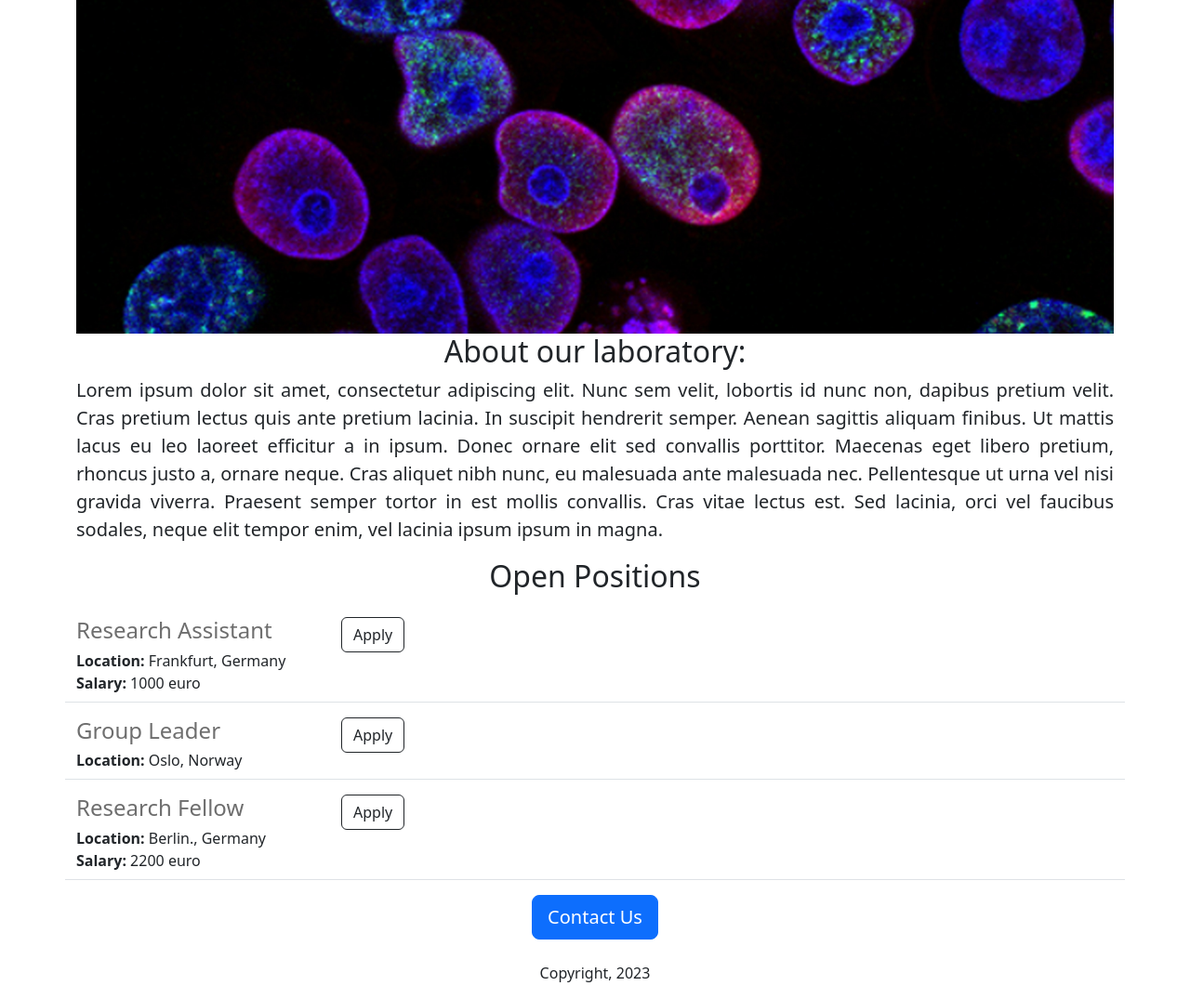
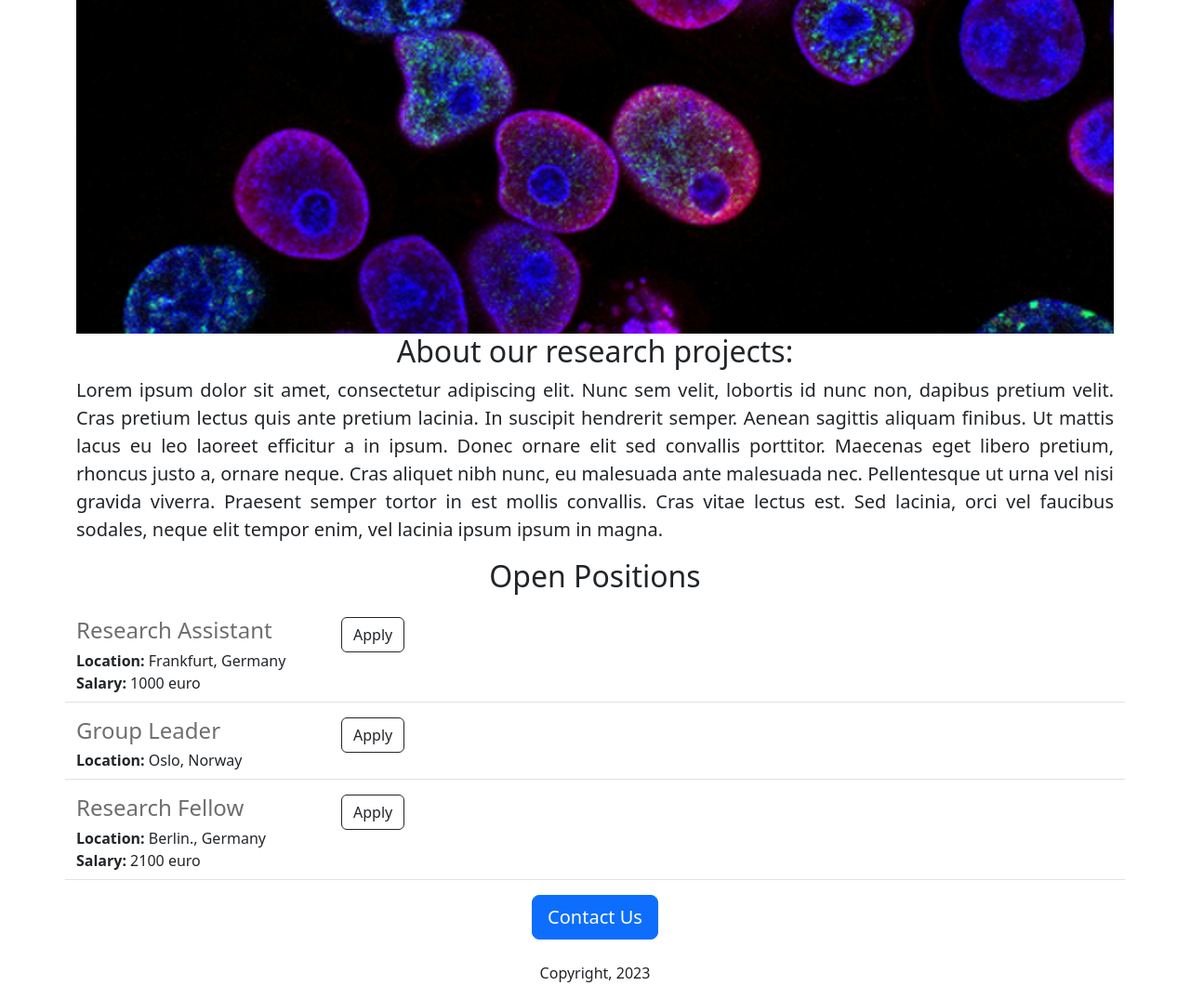
Before and after one commit to CsEszter1/flask-website-v2, a Flask app: page / in a window 1280 px wide. Shown: the part 81-1156 px from the top of the page at 93% size. Run offline with Flask 2, Linux system fonts and the light colour scheme.

Commit message:
made some changes

```diff
--- a/app.py
+++ b/app.py
@@ -19,7 +19,7 @@ JOBS = [
     'id': 3,
     'title': 'Research Fellow',
     'location': 'Berlin., Germany',
-    'salary': '2200 euro'
+    'salary': '2100 euro'
   }
 ]
 @app.route("/")
--- a/templates/home.html
+++ b/templates/home.html
@@ -21,7 +21,7 @@
       <div class=container>
       <h1 class="text-center mt-2 mb-4">Research Careers</h1>
       <img class ="img-fluid" id="banner" src="https://flask-website.esztercsaszar.repl.co/static/banner.jpg" >
-      <h2 class="text-center"> About our laboratory: </h2>
+      <h2 class="text-center"> About our research projects: </h2>
       <p class="lead">Lorem ipsum dolor sit amet, consectetur adipiscing elit. Nunc sem velit, lobortis id nunc non, dapibus pretium velit. Cras pretium lectus quis ante pretium lacinia. In suscipit hendrerit semper. Aenean sagittis aliquam finibus. Ut mattis lacus eu leo laoreet efficitur a in ipsum. Donec ornare elit sed convallis porttitor. Maecenas eget libero pretium, rhoncus justo a, ornare neque. Cras aliquet nibh nunc, eu malesuada ante malesuada nec. Pellentesque ut urna vel nisi gravida viverra. Praesent semper tortor in est mollis convallis. Cras vitae lectus est. Sed lacinia, orci vel faucibus sodales, neque elit tempor enim, vel lacinia ipsum ipsum in magna.</p>
       <h2 class="text-center mt-2 mb-4">Open Positions</h2>
       <div>
```
